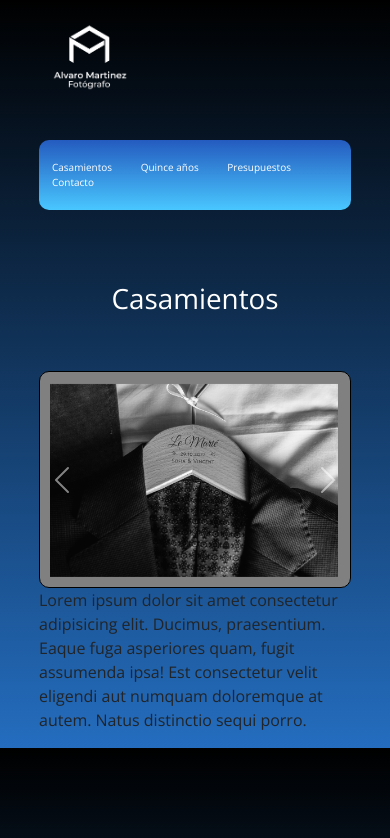
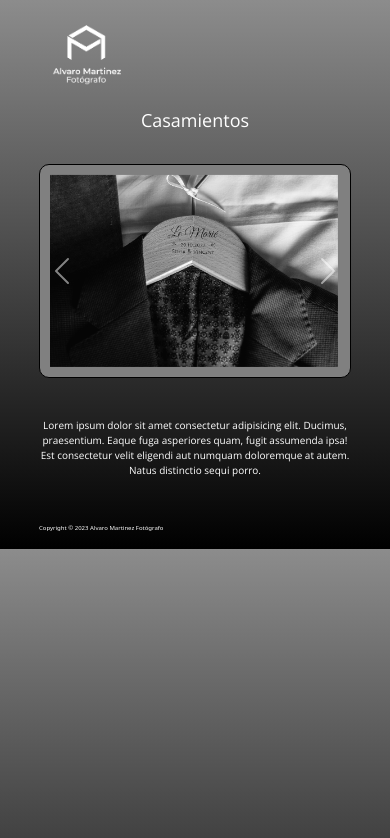
Before and after one commit to amartinezph/PF-Martinez, a plain HTML site: page casamientos.html in a window 390 px wide. Drawn offline with nearby package versions, Linux system fonts and the light colour scheme.

Commit message:
responsive para celular y logo en pestaña

```diff
--- a/casamientos.html
+++ b/casamientos.html
@@ -6,14 +6,18 @@
     <meta http-equiv="X-UA-Compatible" content="IE=edge">
     <meta name="viewport" content="width=device-width, initial-scale=1.0">
     <title>Alvaro Martinez Fotógrafo</title>
+    <!--Linkeado de hoja de estilo css-->
     <link rel="stylesheet" href="style.css">
+    <!--Linkeado de fuentes-->
     <link rel="preconnect" href="https://fonts.googleapis.com">
     <link rel="preconnect" href="https://fonts.gstatic.com" crossorigin>
     <link href="https://fonts.googleapis.com/css2?family=Open+Sans:ital,wght@0,300;1,400&display=swap" rel="stylesheet">
+    <!--Linkeado de imagenes-->
     <link rel="LogoBlanco-02" href="imagenes/LogoBlanco-02.png">
     <link rel="FotoDePresentacion" href="imagenes/Alvin-2.jpg">
-    <link rel="Fotosdecarrusel" href="imagenes/">
-    <link href="https://cdn.jsdelivr.net/npm/bootstrap@5.3.0-alpha1/dist/css/bootstrap.min.css" rel="stylesheet" integrity="sha384-GLhlTQ8iRABdZLl6O3oVMWSktQOp6b7In1Zl3/Jr59b6EGGoI1aFkw7cmDA6j6gD" crossorigin="anonymous">
+    <!--Linkeado de bootstrap-->
+    <link href="https://cdn.jsdelivr.net/npm/bootstrap@5.3.0-alpha1/dist/css/bootstrap.min.css" rel="stylesheet"
+        integrity="sha384-GLhlTQ8iRABdZLl6O3oVMWSktQOp6b7In1Zl3/Jr59b6EGGoI1aFkw7cmDA6j6gD" crossorigin="anonymous">
 </head>
 
 <body class="cuerpodepagina">
@@ -29,10 +33,11 @@
             <a href="Contacto.html">Contacto</a>
         </nav>
     </header>
-
-    <br> <br> <br>
+    <br>
+    <!--Esto es el Titulo-->
     <h1 class="Titulo">Casamientos</h1>
-    <br><br>
+    <br>
+    <!--Esto es el carrusel de fotos-->
     <div id="carouselExampleFade" class="carousel slide carousel-fade">
         <div class="carousel-inner">
           <div class="carousel-item active">
@@ -93,9 +98,14 @@
           <span class="visually-hidden">Siguiente</span>
         </button>
       </div>
-    <p>Lorem ipsum dolor sit amet consectetur adipisicing elit. Ducimus, praesentium. Eaque fuga asperiores quam, fugit
+      <!--Esto es la leyenda de casamientos-->
+    <p class="FuenteCasamientos">Lorem ipsum dolor sit amet consectetur adipisicing elit. Ducimus, praesentium. Eaque fuga asperiores quam, fugit
         assumenda ipsa! Est consectetur velit eligendi aut numquam doloremque at autem. Natus distinctio sequi porro.
     </p>
+    <footer>
+      <p class="copyrightsize">Copyright © 2023 Alvaro Martinez Fotógrafo</p>
+    </footer>
+
     <script src="https://cdn.jsdelivr.net/npm/@popperjs/core@2.11.6/dist/umd/popper.min.js" integrity="sha384-oBqDVmMz9ATKxIep9tiCxS/Z9fNfEXiDAYTujMAeBAsjFuCZSmKbSSUnQlmh/jp3" crossorigin="anonymous"></script>
     <script src="https://cdn.jsdelivr.net/npm/bootstrap@5.3.0-alpha1/dist/js/bootstrap.min.js" integrity="sha384-mQ93GR66B00ZXjt0YO5KlohRA5SY2XofN4zfuZxLkoj1gXtW8ANNCe9d5Y3eG5eD" crossorigin="anonymous"></script>
 </body>
--- a/style.css
+++ b/style.css
@@ -4,8 +4,8 @@
 
 /*Cuerpo de pagina*/
 .cuerpodepagina {
-  background: rgb(0, 0, 0);
-  background: linear-gradient(180deg, rgba(0, 0, 0, 1) 0%, rgba(36, 109, 191, 1) 100%);
+  background: rgb(140,140,140);
+  background: linear-gradient(180deg, rgba(140,140,140,1) 0%, rgba(111,111,111,1) 20%, rgba(0,0,0,1) 100%, rgba(255,255,255,1) 100%);
   margin-left: 10%;
   margin-right: 10%;
 }
@@ -34,8 +34,8 @@ img {
 
 .BarraNavegadoraColor {
   float: inline-end;
-  background: rgb(73,199,255);
-  background: linear-gradient(0deg, rgba(73,199,255,1) 0%, rgba(36,91,191,1) 100%);
+  background: rgb(56,56,56);
+  background: linear-gradient(180deg, rgba(56,56,56,1) 0%, rgba(0,0,0,1) 48%, rgba(56,56,56,1) 100%, rgba(255,255,255,1) 100%);
   padding-top: 20px;
   padding-bottom: 20px;
   border-radius: 10px;
@@ -82,13 +82,11 @@ nav>a:hover {
   align-items: center;
   text-align: center;
   border-radius: 10px;
-  background: rgb(73,199,255);
-  background: linear-gradient(0deg, rgba(73,199,255,1) 0%, rgba(36,91,191,1) 100%);
-}
+  background: rgb(255,255,255);
+  background: linear-gradient(180deg, rgba(255,255,255,0.4598214285714286) 0%, rgba(147,147,147,1) 100%, rgba(255,255,255,1) 100%);}
 
 div>img {
   width: 30%;
-  padding-top: 2px;
   padding-right: 2px;
 }
 
@@ -105,11 +103,12 @@ div>img {
 
 /*Pie de pagina*/
 .copyrightsize {
-  font-size: 15px;
+  font-size: 12px;
   display: flex;
   flex-wrap: wrap;
   justify-content: space-between;
   align-items: flex-end;
+  padding-top: 30px;
 }
 
 /*Pagina casamientos*/
@@ -136,18 +135,26 @@ footer>p {
   align-items: flex-end;
 }
 
+.FuenteCasamientos {
+  padding-top: 40px;
+  font-size: 24px;
+  color: white;
+  text-align: center;
+  font-family: system-ui, -apple-system, BlinkMacSystemFont, 'Segoe UI',
+}
 
 
 
 /*Diseño Responsive*/
 
+/*1300px como maximo*/
 @media screen and (max-width: 1300px) {
   .FuenteTitulos {
-    font-size: 20px;
+    font-size: 30px;
   }
 
   .Fuente {
-    font-size: 14px;
+    font-size: 16px;
   }
 
   .logo {
@@ -176,12 +183,19 @@ footer>p {
     height: 400px;
   }
 
+  .Titulo {
+    font-size: 30px;
+  }
+
+  .FuenteCasamientos {
+    font-size: 16px;
+  }
 
 }
 
 @media screen and (max-width: 760px) {
   .FuenteTitulos {
-    font-size: 15px;
+    font-size: 24px;
   }
 
   .Fuente {
@@ -213,6 +227,106 @@ footer>p {
   nav>a {
     padding: 13px;
   }
+
+  .copyrightsize {
+    font-size: 10px;
+  }
+
+  .Titulo {
+    font-size: 24px;
+  }
+
+  .FuenteCasamientos {
+    font-size: 14px;
+  }
+
 }
 
-@media screen and (max-width: 375px) {}
+@media screen and (max-width: 600px) {
+  .FuenteTitulos {
+    font-size: 12px;
+  }
+
+  .Fuente {
+    font-size: 8px;
+  }
+
+  div>img {
+    width: 130px;
+  }
+
+  .contenedordevideo {
+    height: 200px;
+  }
+
+  .BarraNavegadora {
+    width: 100%;
+    height: 100%;
+    display: flex;
+    flex-wrap: wrap;
+    justify-content: space-between;
+  }
+
+  .BarraNavegadoraColor {
+    font-size: 8px;
+    float: inline-end;
+    content: end;
+  }
+
+  nav>a {
+    padding: 7px;
+  }
+
+  .copyrightsize {
+    font-size: 8px;
+  }
+
+  .Titulo {
+    font-size: 20px;
+  }
+
+  .FuenteCasamientos {
+    font-size: 12px;
+  }
+
+}
+@media screen and (max-width: 430px) {
+  .logo {
+    width: 30%;
+    height: 30%;
+    display: flex;
+    flex-wrap: wrap;
+    justify-content: space-between;
+  }
+
+  .BarraNavegadoraColor {
+    display: none;
+  }
+
+  .contenedordevideo {
+    width: 100%;
+    height: 100%;
+    display: flex;
+  }
+
+  .ImagenDePresentacion {
+    width: 100%;
+    height: auto;;
+    display: flex;
+    flex-wrap: wrap;
+    justify-content: center;
+  }
+
+  .copyrightsize {
+    font-size: 6px;
+  }
+
+  .Titulo {
+    font-size: 18px;
+  }
+
+  .FuenteCasamientos {
+    font-size: 10px;
+  }
+
+}
```
Also changed, not shown: index.html (+3 -3 lines), imagenes/icono/LogoBlanco-02.ico (added).
